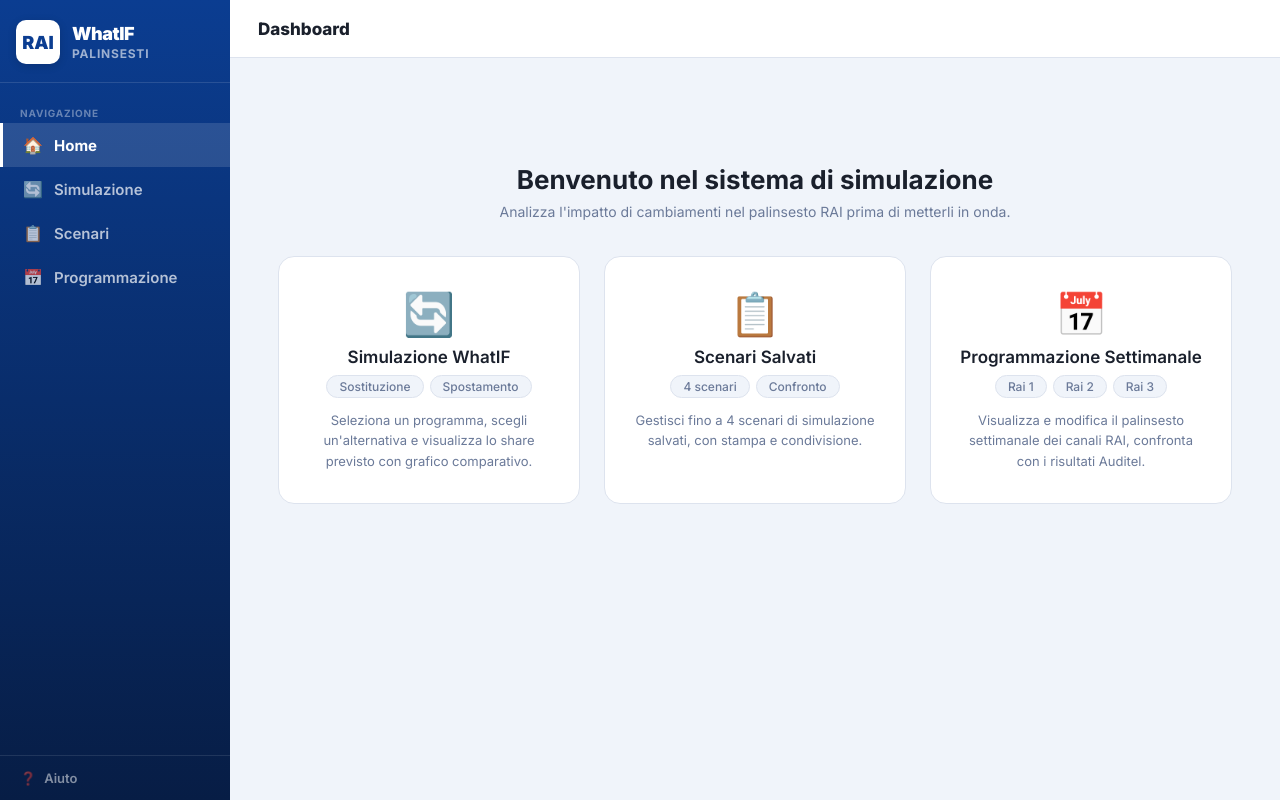
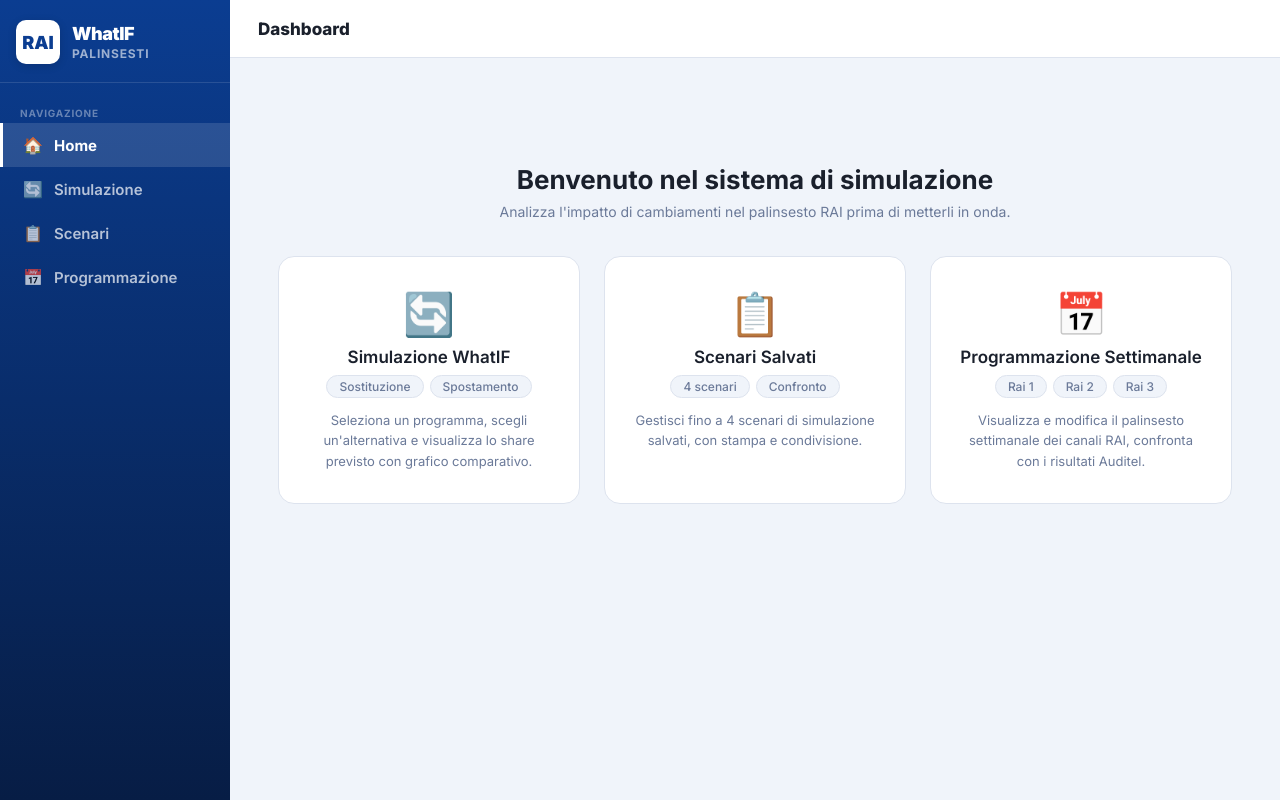
Before and after one commit to RaiGitHubAvanade/WhatIfPalinsesti, a React (Vite) app in the folder WEBAPP/frontend/: page / in a window 1280 px wide. Built offline with nearby package versions, Linux system fonts and the light colour scheme; no server answers.

Commit message:
removed Aiuto section

```diff
--- a/WEBAPP/frontend/src/components/layout/Sidebar.jsx
+++ b/WEBAPP/frontend/src/components/layout/Sidebar.jsx
@@ -44,13 +44,6 @@
           </NavLink>
         ))}
       </div>
-
-      <div className="sb-footer">
-        <div className="sb-help">
-          <span className="ico">❓</span>
-          <span>Aiuto</span>
-        </div>
-      </div>
     </nav>
   )
 }
```
